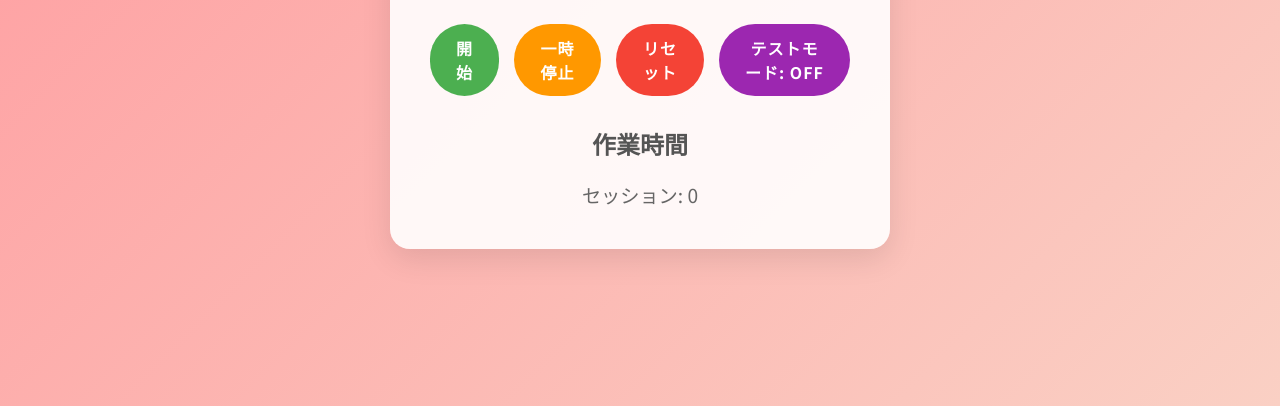
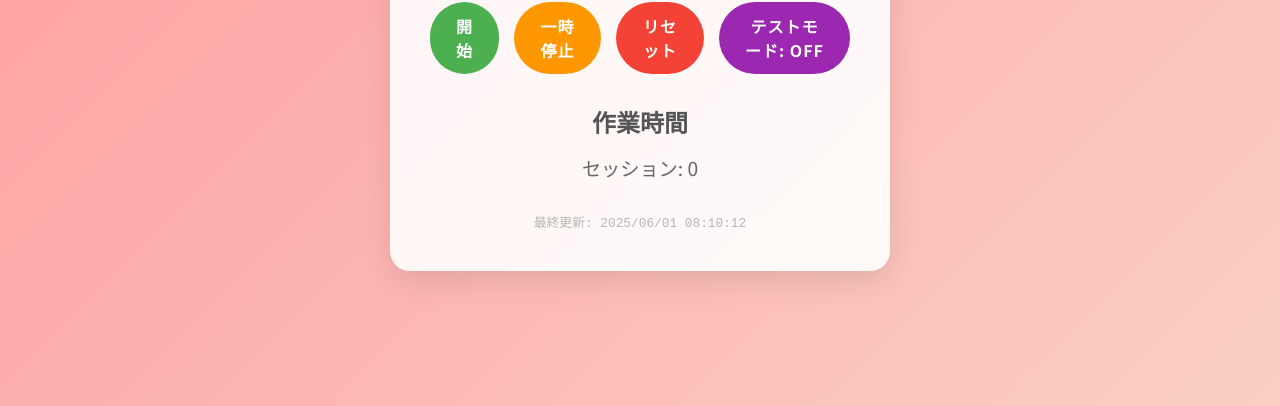
Before and after one commit to hiroHGxx/pomodorotimer, a plain HTML site: page index.html in a window 1280 px wide. Shown: the part 394-800 px from the top of the page. Drawn offline with Linux system fonts and the light colour scheme.

Commit message:
デプロイ日時を表示する機能を追加

```diff
--- a/index.html
+++ b/index.html
@@ -18,6 +18,7 @@
         </div>
         <div class="session-type" id="session-type">作業時間</div>
         <div class="session-count">セッション: <span id="session-count">0</span></div>
+        <div class="deploy-time" id="deploy-time"></div>
     </div>
     <script src="script.js"></script>
 </body>
--- a/script.js
+++ b/script.js
@@ -141,6 +141,26 @@ document.addEventListener('DOMContentLoaded', () => {
     resetButton.addEventListener('click', resetTimer);
     document.getElementById('testModeToggle').addEventListener('click', toggleTestMode);
 
+    // デプロイ日時を表示
+    function updateDeployTime() {
+        const now = new Date();
+        const options = {
+            year: 'numeric',
+            month: '2-digit',
+            day: '2-digit',
+            hour: '2-digit',
+            minute: '2-digit',
+            second: '2-digit',
+            hour12: false
+        };
+        const formatter = new Intl.DateTimeFormat('ja-JP', options);
+        document.getElementById('deploy-time').textContent = `最終更新: ${formatter.format(now)}`;
+    }
+
     // 初期表示を更新
     updateDisplay();
+    updateDeployTime();
+
+    // ページ読み込み時に1回だけ実行
+    window.addEventListener('load', updateDeployTime);
 });
--- a/styles.css
+++ b/styles.css
@@ -92,7 +92,16 @@ button:hover {
 .session-count {
     font-size: 1.2rem;
     color: #666;
-    margin-top: 20px;
+    margin-top: 10px;
+}
+
+.deploy-time {
+    margin-top: 30px;
+    font-size: 0.8rem;
+    color: #999;
+    text-align: center;
+    opacity: 0.7;
+    font-family: monospace;
 }
 
 @media (max-width: 500px) {
```
